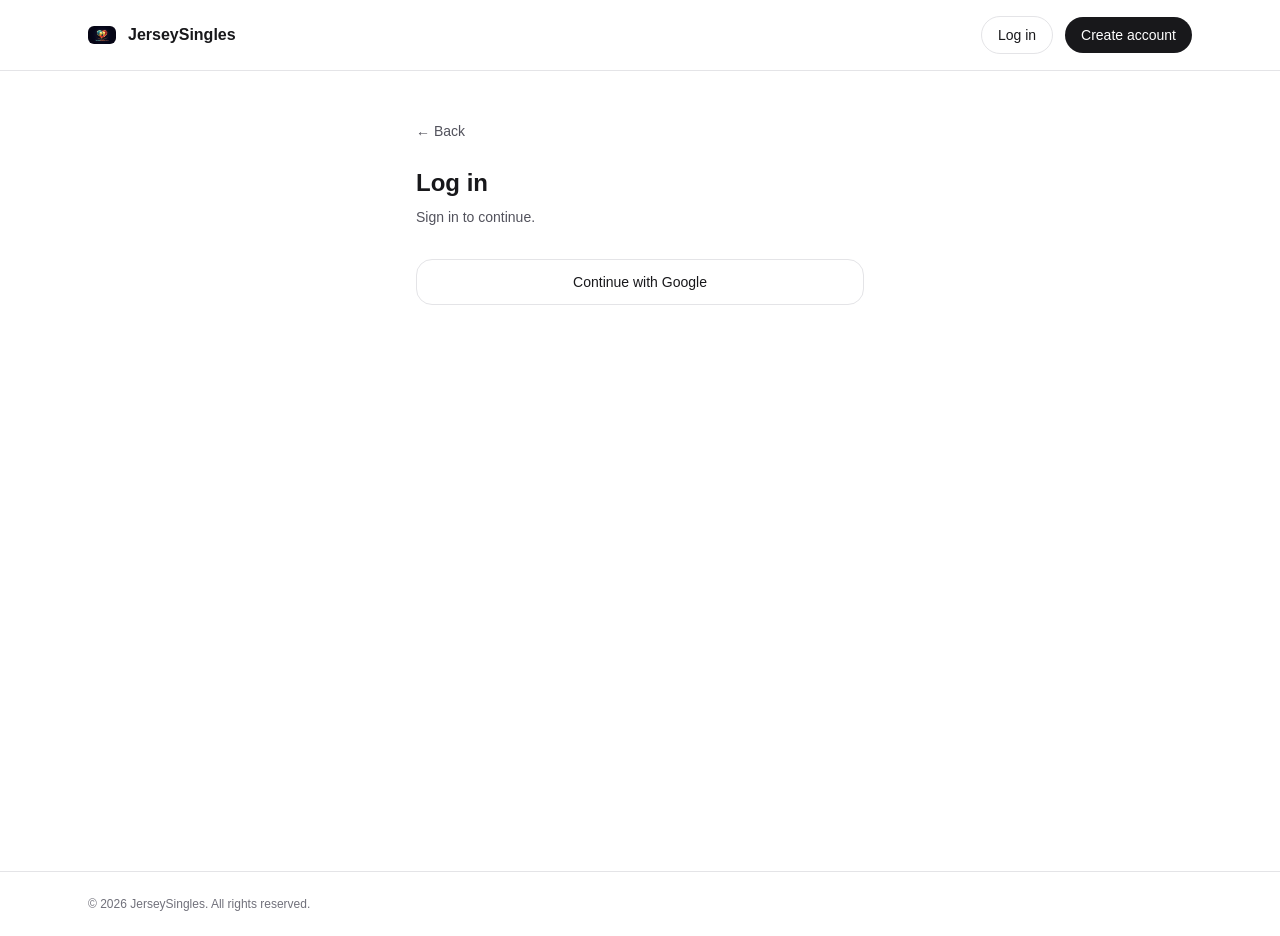
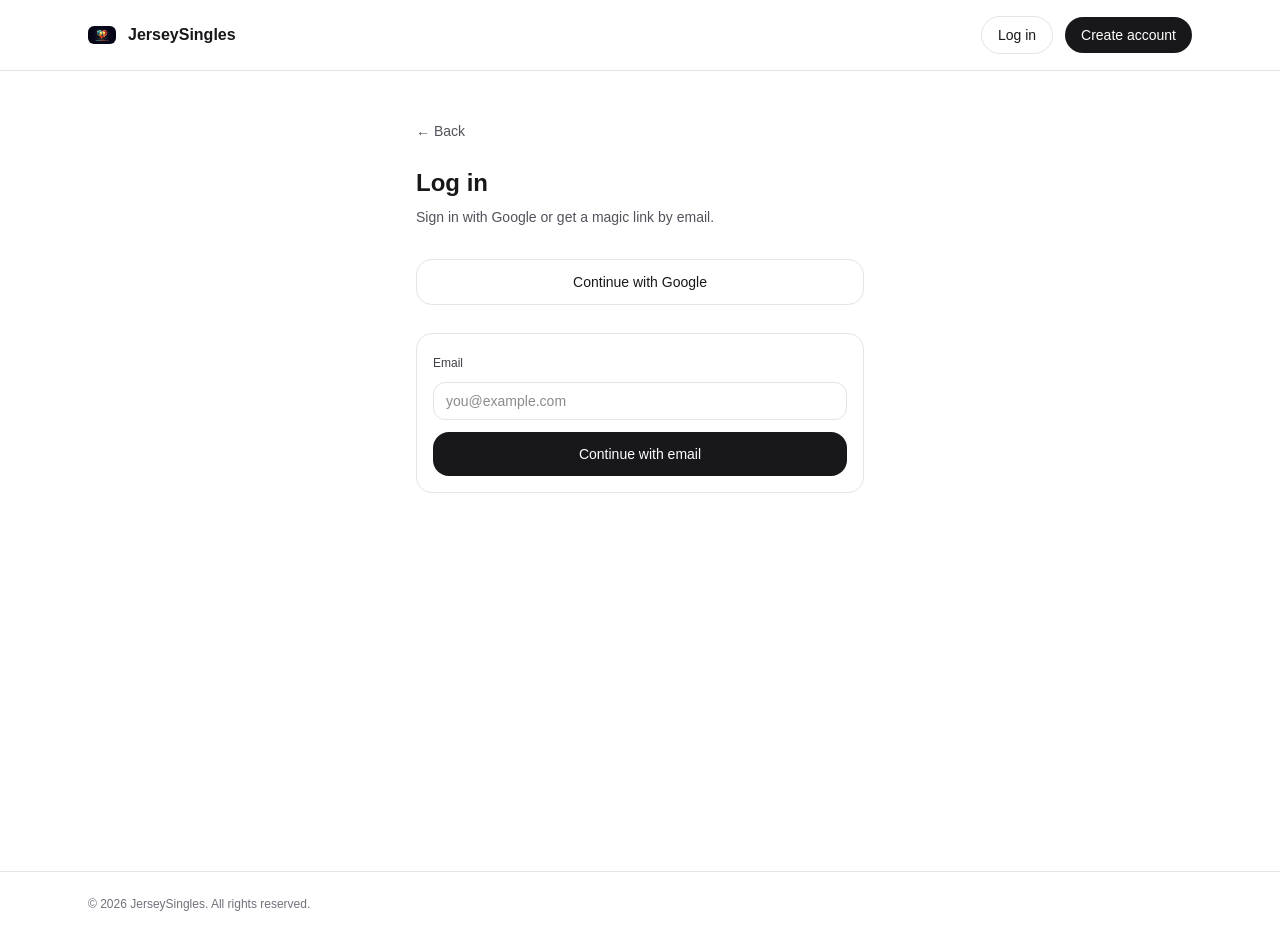
Before and after one commit to apdigitalsolutionsje-cmyk/jerseysingles, a Next.js app: page /login in a window 1280 px wide. Built offline with nearby package versions, Linux system fonts and the light colour scheme; no server answers.

Commit message:
Update page.tsx

```diff
--- a/src/app/login/page.tsx
+++ b/src/app/login/page.tsx
@@ -1,28 +1,63 @@
 "use client";
 
 import Link from "next/link";
-import { useState } from "react";
-import { supabase } from "@/lib/supabaseClient";
+import { useMemo, useState } from "react";
+import { supabase } from "../../lib/supabaseClient";
 
 export default function LoginPage() {
-  const [error, setError] = useState<string | null>(null);
+  const [email, setEmail] = useState("");
+  const [loading, setLoading] = useState<"google" | "email" | null>(null);
+  const [msg, setMsg] = useState<string | null>(null);
+  const [err, setErr] = useState<string | null>(null);
 
-  const baseUrl =
-    process.env.NEXT_PUBLIC_SITE_URL ||
-    (typeof window !== "undefined" ? window.location.origin : "");
+  const baseUrl = useMemo(() => {
+    // Se no Vercel tiveres NEXT_PUBLIC_SITE_URL, usa isso.
+    const fromEnv = process.env.NEXT_PUBLIC_SITE_URL;
+    if (fromEnv && fromEnv.startsWith("http")) return fromEnv.replace(/\/+$/, "");
+    // fallback
+    if (typeof window !== "undefined") return window.location.origin;
+    return "";
+  }, []);
 
   const signInWithGoogle = async () => {
-    setError(null);
+    setErr(null);
+    setMsg(null);
+    setLoading("google");
 
     const { error } = await supabase.auth.signInWithOAuth({
       provider: "google",
       options: {
-        // TEM de bater com Supabase Redirect URLs
         redirectTo: `${baseUrl}/auth/callback`,
       },
     });
 
-    if (error) setError(error.message);
+    setLoading(null);
+    if (error) setErr(error.message);
+  };
+
+  const signInWithEmail = async () => {
+    setErr(null);
+    setMsg(null);
+
+    const clean = email.trim().toLowerCase();
+    if (!clean || !clean.includes("@")) {
+      setErr("Type a valid email.");
+      return;
+    }
+
+    setLoading("email");
+
+    const { error } = await supabase.auth.signInWithOtp({
+      email: clean,
+      options: {
+        emailRedirectTo: `${baseUrl}/auth/callback`,
+      },
+    });
+
+    setLoading(null);
+
+    if (error) setErr(error.message);
+    else setMsg("Check your email for the sign-in link.");
   };
 
   return (
@@ -34,24 +69,46 @@ export default function LoginPage() {
 
         <h1 className="mt-6 text-2xl font-semibold">Log in</h1>
         <p className="mt-2 text-sm text-zinc-600">
-          Sign in to continue.
+          Sign in with Google or get a magic link by email.
         </p>
 
         <div className="mt-8 space-y-3">
-          {/* Email ainda não implementado aqui — só Google por agora */}
           <button
             onClick={signInWithGoogle}
-            className="w-full rounded-2xl border border-zinc-200 px-4 py-3 text-sm font-medium hover:bg-zinc-50"
+            disabled={loading !== null}
+            className="w-full rounded-2xl border border-zinc-200 px-4 py-3 text-sm font-medium hover:bg-zinc-50 disabled:opacity-60"
           >
-            Continue with Google
+            {loading === "google" ? "Opening Google…" : "Continue with Google"}
           </button>
+
+          <div className="mt-4 rounded-2xl border border-zinc-200 p-4">
+            <label className="text-xs font-medium text-zinc-700">Email</label>
+            <input
+              value={email}
+              onChange={(e) => setEmail(e.target.value)}
+              placeholder="you@example.com"
+              className="mt-2 w-full rounded-xl border border-zinc-200 px-3 py-2 text-sm outline-none focus:border-zinc-400"
+            />
+            <button
+              onClick={signInWithEmail}
+              disabled={loading !== null}
+              className="mt-3 w-full rounded-2xl bg-zinc-900 px-4 py-3 text-sm font-medium text-white hover:bg-zinc-800 disabled:opacity-60"
+            >
+              {loading === "email" ? "Sending link…" : "Continue with email"}
+            </button>
+          </div>
+
+          {err && (
+            <div className="rounded-2xl border border-red-200 bg-red-50 p-3 text-sm text-red-800">
+              {err}
+            </div>
+          )}
+          {msg && (
+            <div className="rounded-2xl border border-emerald-200 bg-emerald-50 p-3 text-sm text-emerald-800">
+              {msg}
+            </div>
+          )}
         </div>
-
-        {error && (
-          <p className="mt-4 rounded-xl border border-red-200 bg-red-50 p-3 text-sm text-red-700">
-            {error}
-          </p>
-        )}
       </div>
     </main>
   );
```
